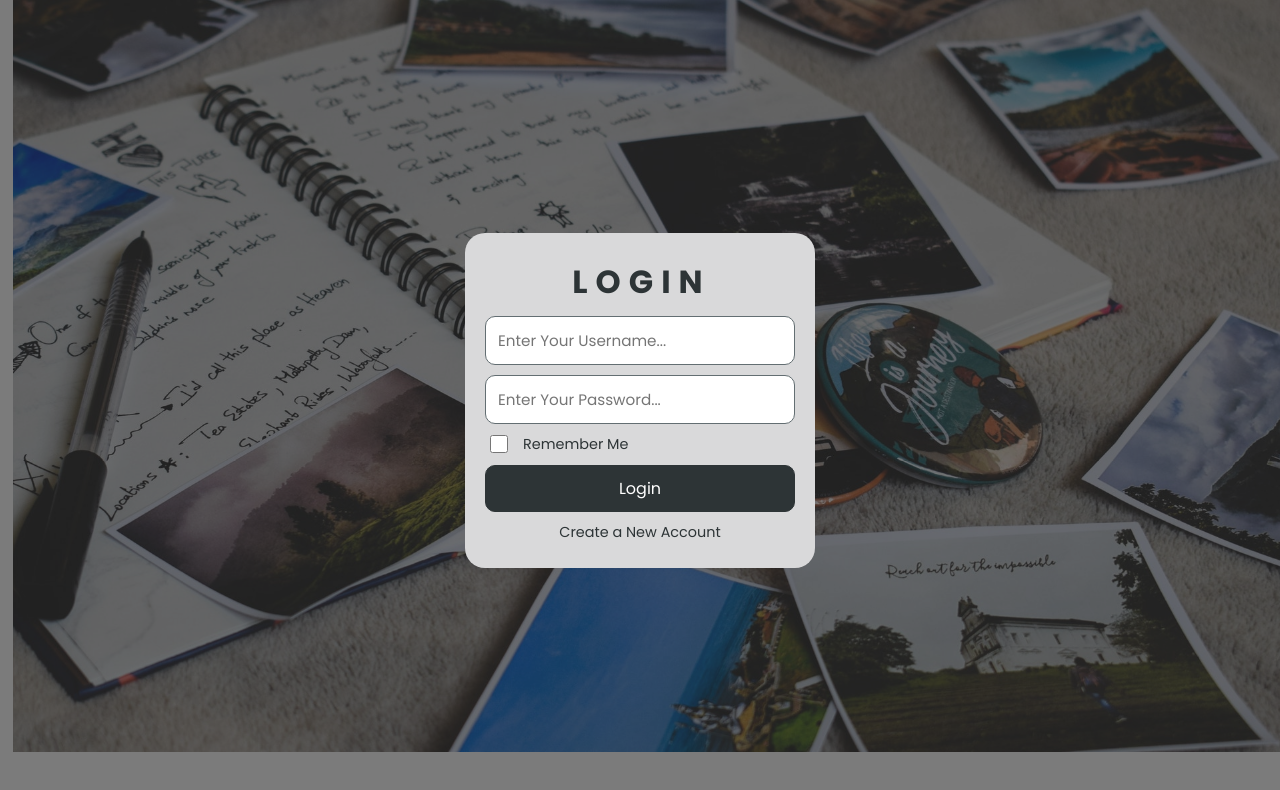
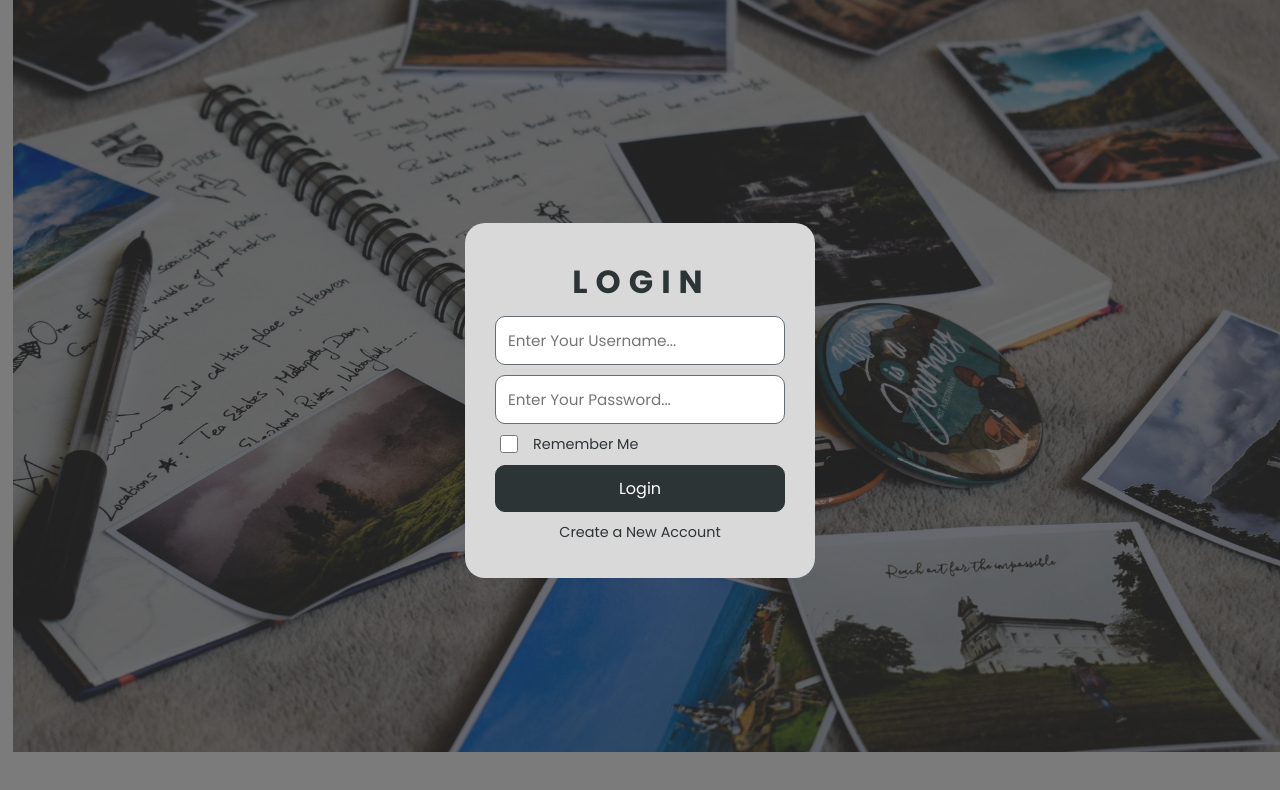
Before and after one commit to wahsandaruwan/memories_app_frontend, a React (Create React App) app: page / in a window 1280 px wide. Shown: the top 790 px of the page. Built offline with nearby package versions, Linux system fonts and the light colour scheme; the HTML template or start-up script is replaced by a standard one.

Commit message:
Code updated

```diff
--- a/src/index.css
+++ b/src/index.css
@@ -115,7 +115,7 @@ a {
   justify-content: center;
   align-items: center;
   flex-direction: column;
-  padding: 20px;
+  padding: 30px;
   border-radius: 20px;
   transition: all 1s ease-in-out;
 }
```
